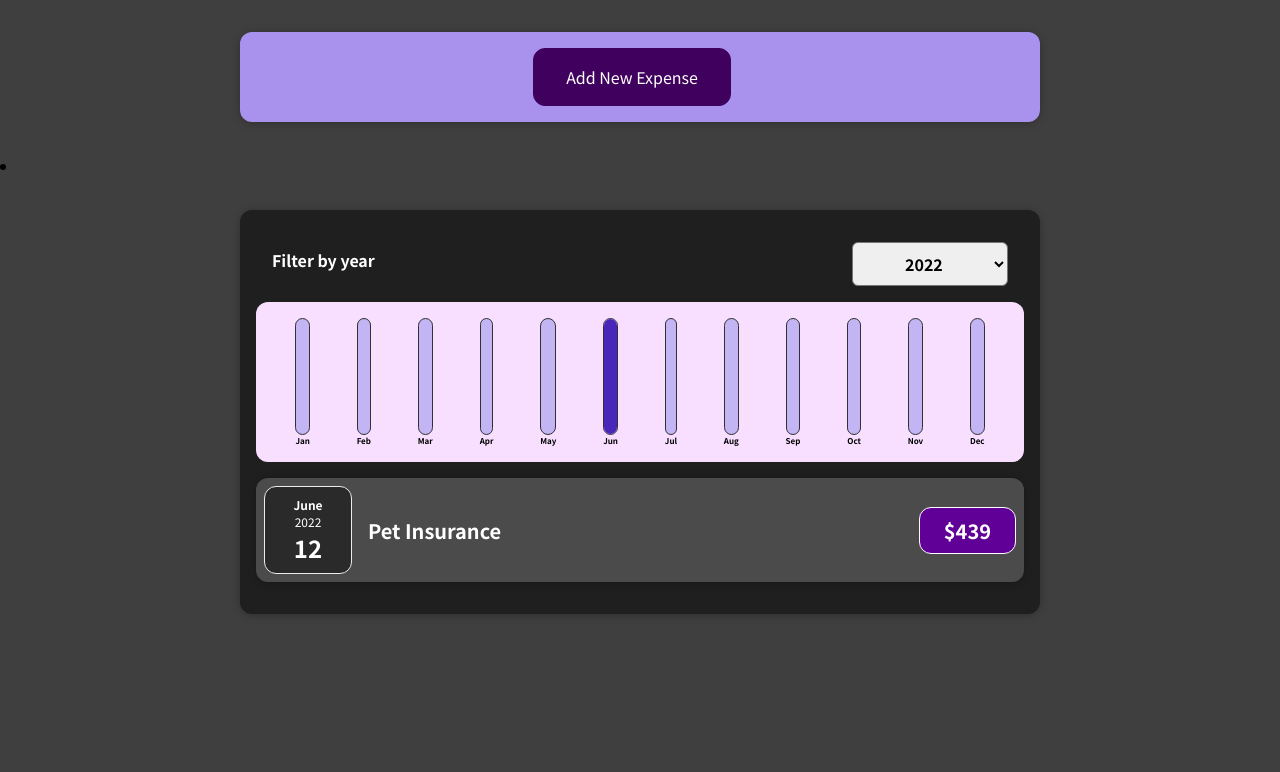
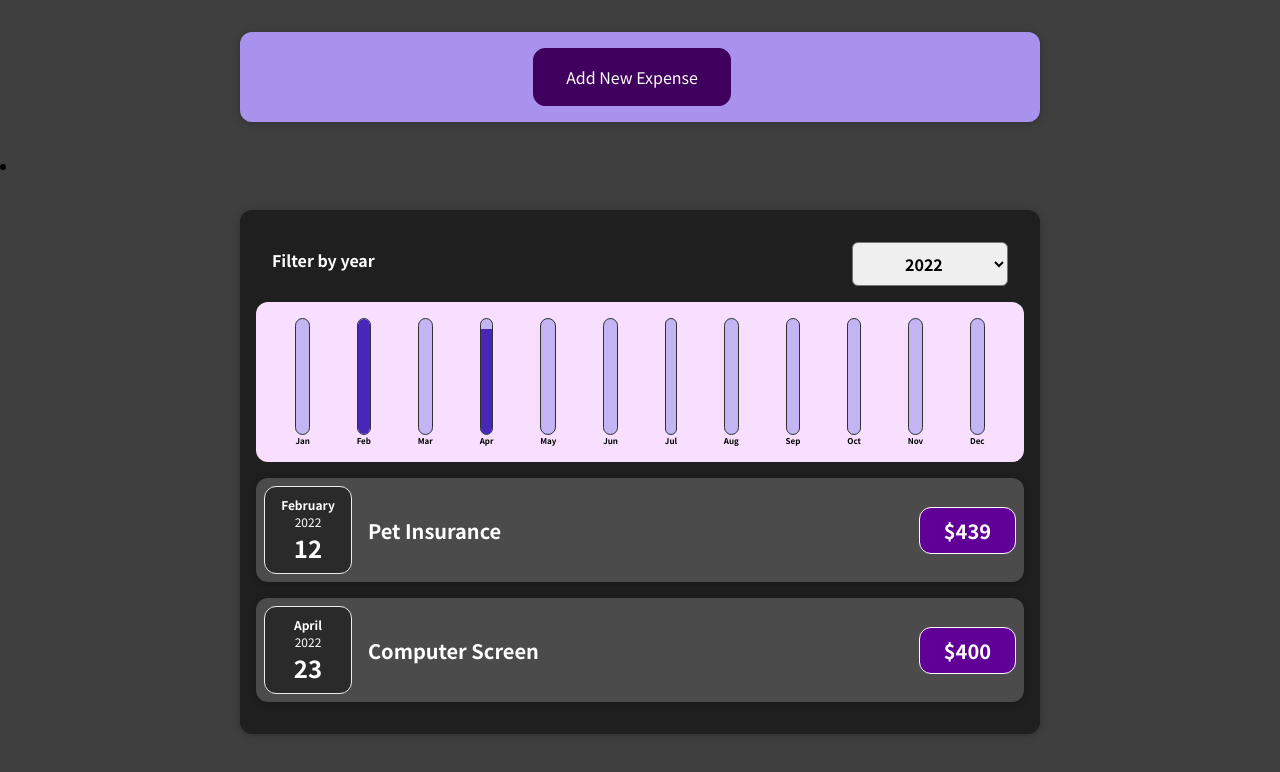
Before and after one commit to Hexfloo/expense-tracker, a React (Create React App) app: page / in a window 1280 px wide. Shown: the top 772 px of the page. Built offline with nearby package versions, Linux system fonts and the light colour scheme.

Commit message:
Add new initial expenses

```diff
--- a/src/App.js
+++ b/src/App.js
@@ -27,7 +27,31 @@ const INITIAL_EXPENSES = [
     id: "e5",
     title: "Pet Insurance",
     amount: 439,
-    date: new Date(2022, 5, 12),
+    date: new Date(2022, 1, 12),
+  },
+  {
+    id: "e6",
+    title: "Computer Screen",
+    amount: 400,
+    date: new Date(2022, 3, 23),
+  },
+  {
+    id: "e6",
+    title: "Pet Insurance",
+    amount: 439,
+    date: new Date(2023, 1, 13),
+  },
+  {
+    id: "e7",
+    title: "Birthday Party Decorations",
+    amount: 107,
+    date: new Date(2023, 0, 2),
+  },
+  {
+    id: "e8",
+    title: "Shoes",
+    amount: 87,
+    date: new Date(2023, 0, 15),
   },
 ];
 
```
